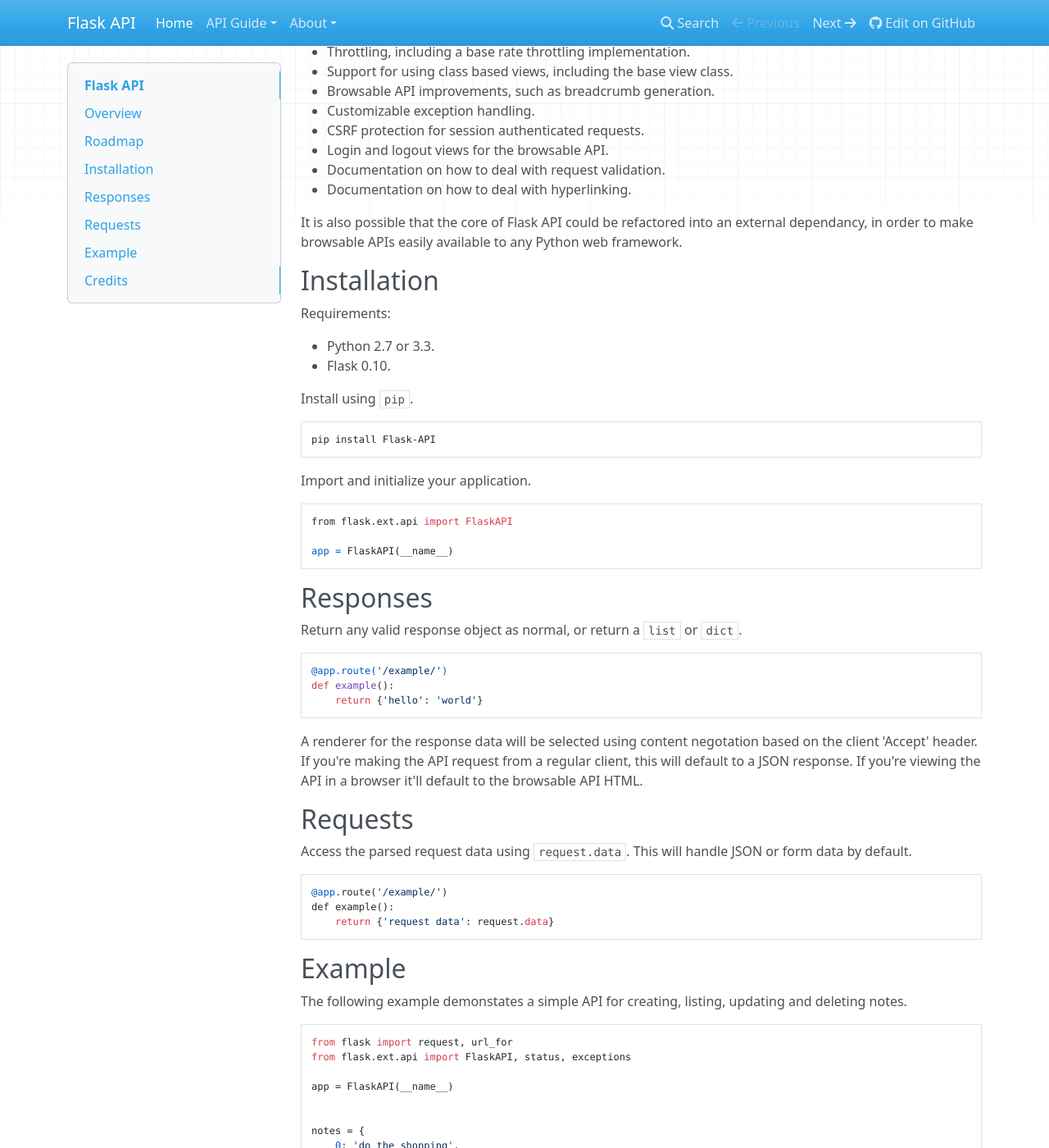
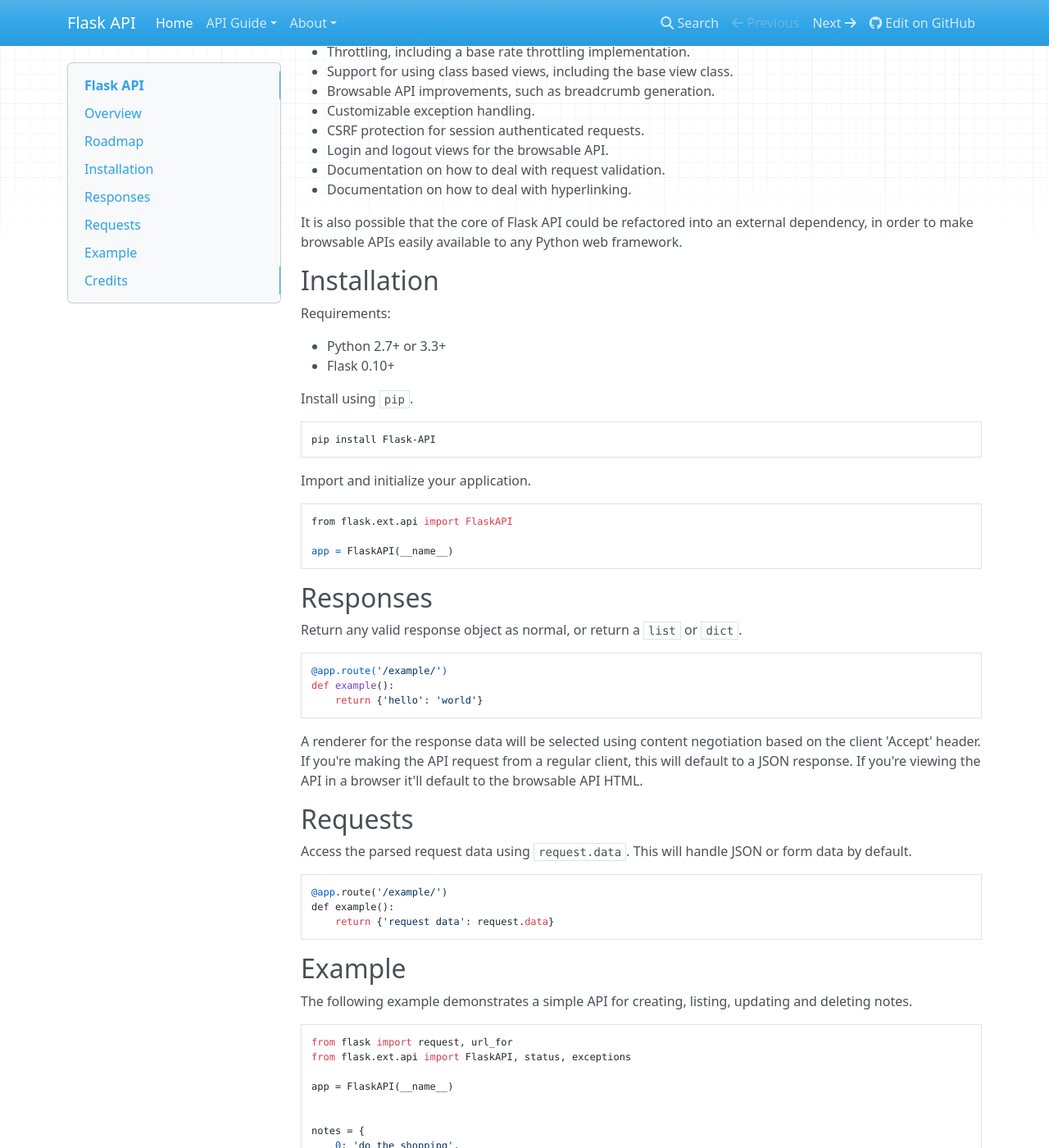
Before and after one commit to flask-api/flask-api, an MkDocs documentation site: the page built from docs/index.md, in a window 1280 px wide and 1400 px high, scrolled down 1409 px. Shown: the whole window at 82% size. Built offline with MkDocs 1.6.1, drawn with Linux system fonts in a browser that asks for light colours; nearby versions of some CDN libraries; old or Windows-style settings are respelled for this version of MkDocs.

Commit message:
Bump version number to 0.6.3
Also cleaned up some spelling/formatting issues for release.

```diff
--- a/docs/index.md
+++ b/docs/index.md
@@ -29,14 +29,14 @@
 * Documentation on how to deal with request validation.
 * Documentation on how to deal with hyperlinking.
 
-It is also possible that the core of Flask API could be refactored into an external dependancy, in order to make browsable APIs easily available to any Python web framework.
+It is also possible that the core of Flask API could be refactored into an external dependency, in order to make browsable APIs easily available to any Python web framework.
 
-## Installation
+## Installation
 
 Requirements:
 
-* Python 2.7 or 3.3.
-* Flask 0.10.
+* Python 2.7+ or 3.3+
+* Flask 0.10+
 
 Install using `pip`.
 
@@ -48,7 +48,7 @@
 
     app = FlaskAPI(__name__)
 
-## Responses
+## Responses
 
 Return any valid response object as normal, or return a `list` or `dict`.
 
@@ -56,7 +56,7 @@
     def example():
         return {'hello': 'world'}
 
-A renderer for the response data will be selected using content negotation based on the client 'Accept' header. If you're making the API request from a regular client, this will default to a JSON response. If you're viewing the API in a browser it'll default to the browsable API HTML.
+A renderer for the response data will be selected using content negotiation based on the client 'Accept' header. If you're making the API request from a regular client, this will default to a JSON response. If you're viewing the API in a browser it'll default to the browsable API HTML.
 
 ## Requests
 
@@ -68,7 +68,7 @@
 
 ## Example
 
-The following example demonstates a simple API for creating, listing, updating and deleting notes.
+The following example demonstrates a simple API for creating, listing, updating and deleting notes.
 
 	from flask import request, url_for
 	from flask.ext.api import FlaskAPI, status, exceptions
--- a/flask_api/__init__.py
+++ b/flask_api/__init__.py
@@ -1,3 +1,3 @@
 from flask_api.app import FlaskAPI
 
-__version__ = '0.6.2'
+__version__ = '0.6.3'
```
Also changed, not shown: README.md (+5 -5 lines), docs/about/license.md (+1 -1 lines), docs/about/release-notes.md (+7 -0 lines).
